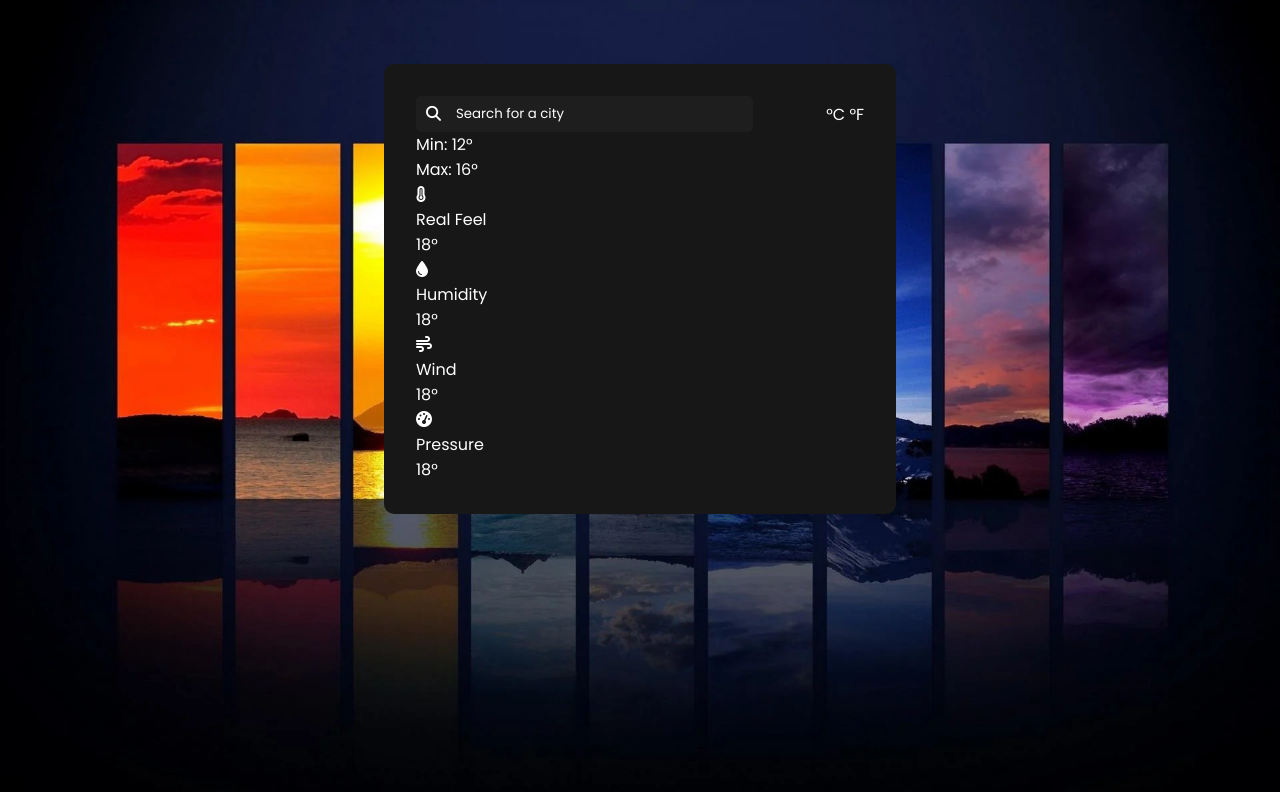
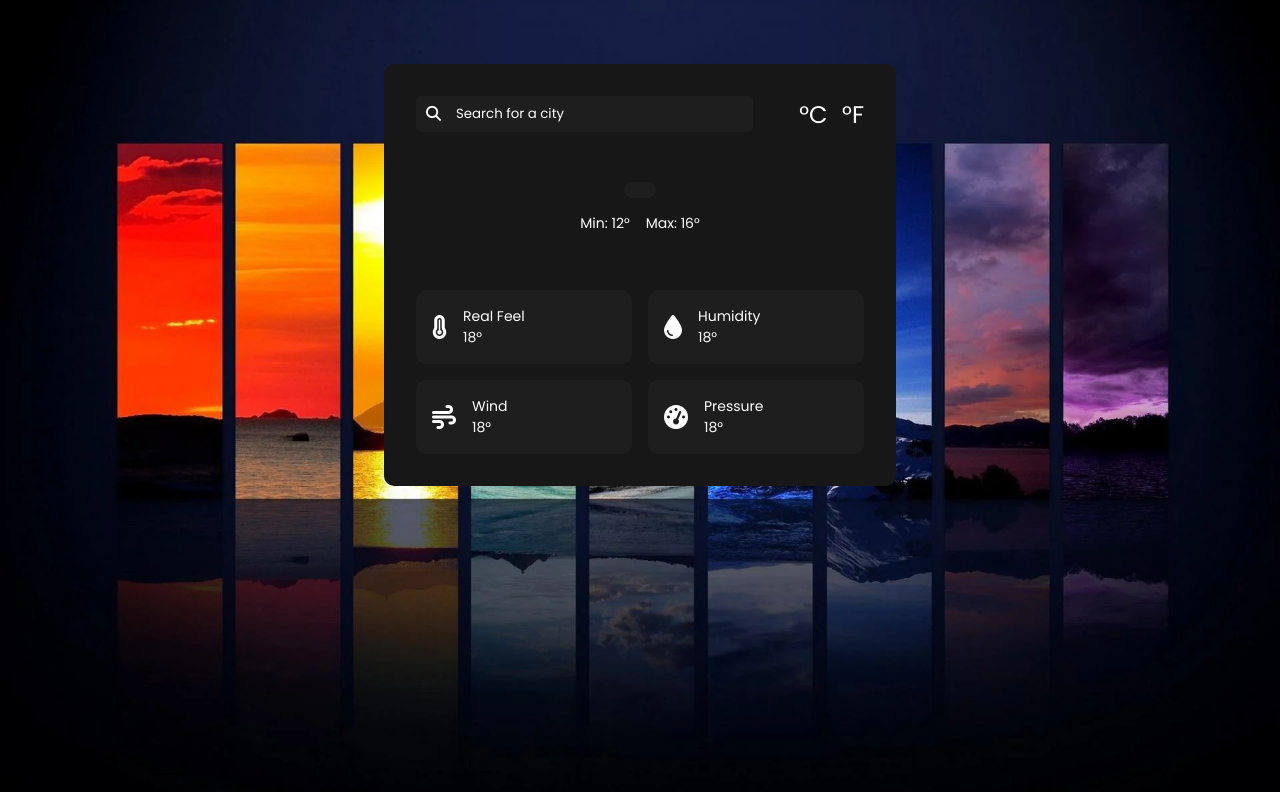
Before and after one commit to ApsaraWitharana/Weather-API--JS, a plain HTML site: page index.html in a window 1280 px wide. Drawn offline with Linux system fonts and the light colour scheme.

Commit message:
set style

```diff
--- a/css/style.css
+++ b/css/style.css
@@ -57,3 +57,74 @@ input::placeholder {
     font-size: 15px;
     color: #fff;
 }
+
+.weather__units {
+    font-size: 1.5rem;
+}
+
+.weather__units span {
+    cursor: pointer;
+}
+
+.weather__units span:first-child {
+    margin-right: 0.5rem;
+}
+
+.weather__body {
+    text-align: center;
+    margin-top: 3rem;
+}
+
+.weather__datetime {
+    margin-bottom: 2rem;
+    font-size: 14px;
+}
+
+.weather__forecast {
+    background: #1e1e1e;
+    display: inline-block;
+    padding: 0.5rem 1rem;
+    border-radius: 30px;
+}
+
+.weather__icon img {
+    width: 100px;
+}
+
+.weather__temperature {
+    font-size: 1.75rem;
+}
+
+.weather__minmax {
+    display: flex;
+    justify-content: center;
+}
+
+.weather__minmax p {
+    font-size: 14px;
+    margin: 0.5rem;
+}
+
+.weather__info {
+    display: grid;
+    grid-template-columns: repeat(2, 1fr);
+    grid-gap: 1rem;
+    margin-top: 3rem;
+}
+
+.weather__card {
+    display: flex;
+    align-items: center;
+    background: #1e1e1e;
+    padding: 1rem;
+    border-radius: 10px;
+}
+
+.weather__card i {
+    font-size: 1.5rem;
+    margin-right: 1rem;
+}
+
+.weather__card p {
+    font-size: 14px;
+}
```
